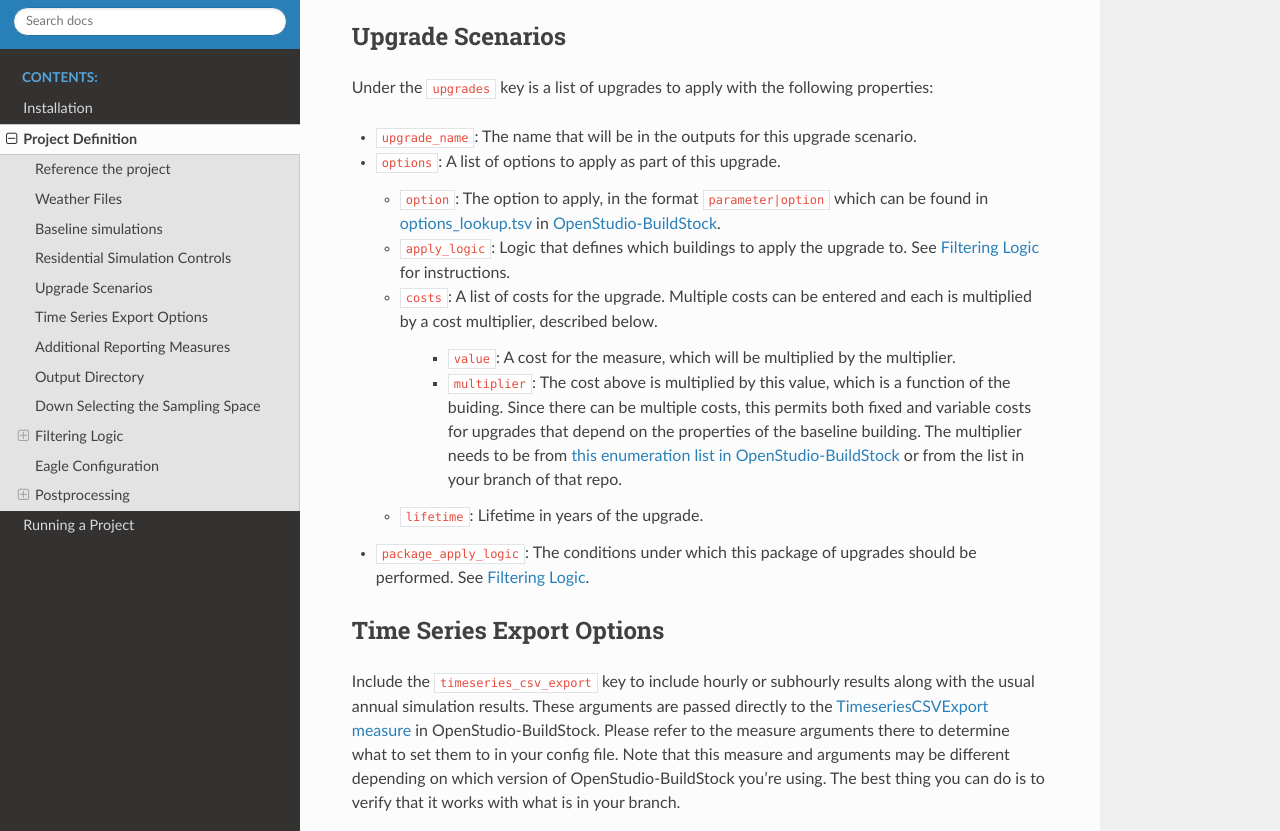
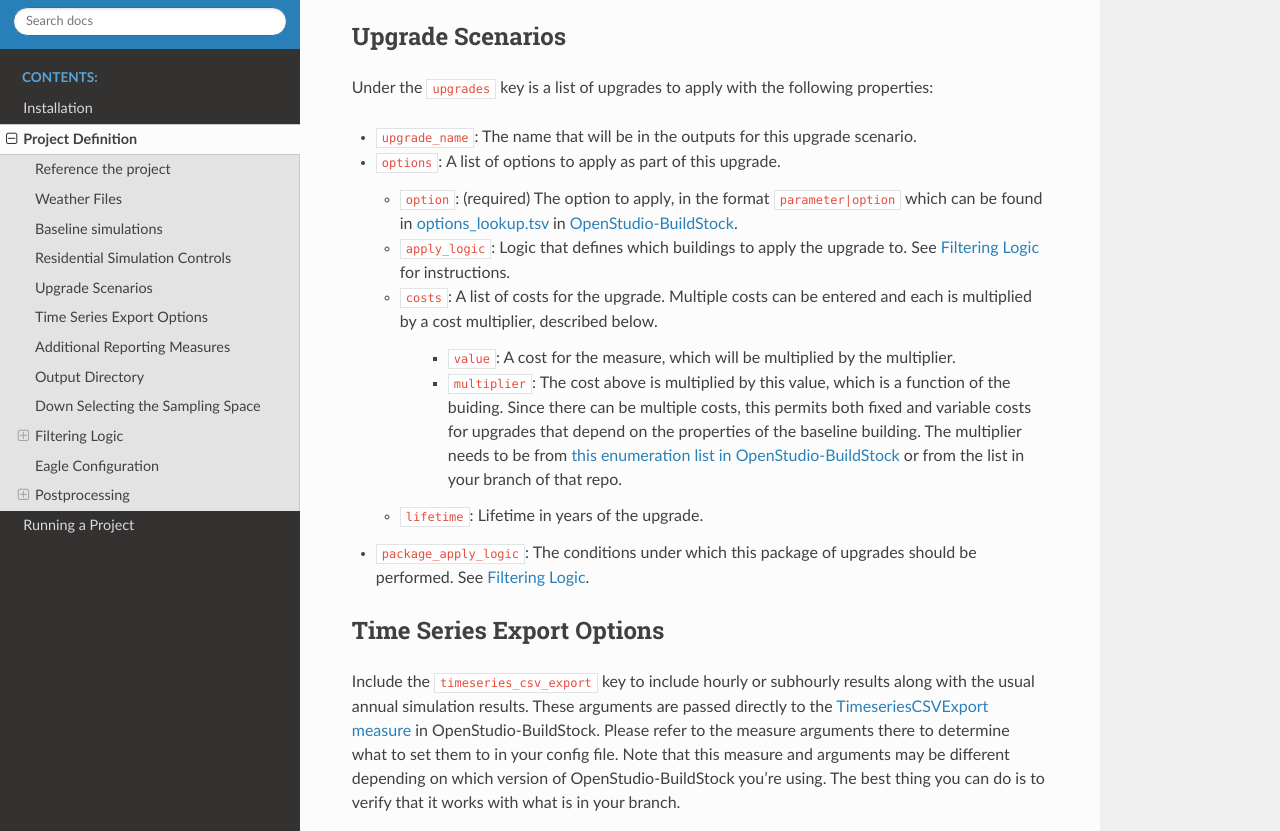
Before and after one commit to NREL/buildstockbatch, a Sphinx documentation site: the page built from docs/project_defn.rst, in a window 1280 px wide and 900 px high, scrolled down 2110 px, cut to the strip 69-900 px from the top of the window. Built offline with Sphinx 7.4.7 and the Read the Docs theme 2.0.0, drawn with Linux system fonts in a browser that asks for light colours.

Commit message:
updating docs

```diff
--- a/docs/project_defn.rst
+++ b/docs/project_defn.rst
@@ -72,7 +72,7 @@ following properties:
    upgrade scenario.
 -  ``options``: A list of options to apply as part of this upgrade.
 
-   -  ``option``: The option to apply, in the format ``parameter|option`` which can be found in
+   -  ``option``: (required) The option to apply, in the format ``parameter|option`` which can be found in
       `options_lookup.tsv <https://github.com/NREL/OpenStudio-BuildStock/blob/master/resources/options_lookup.tsv>`_
       in `OpenStudio-BuildStock`_.
    -  ``apply_logic``: Logic that defines which buildings to apply the upgrade to. See
```
